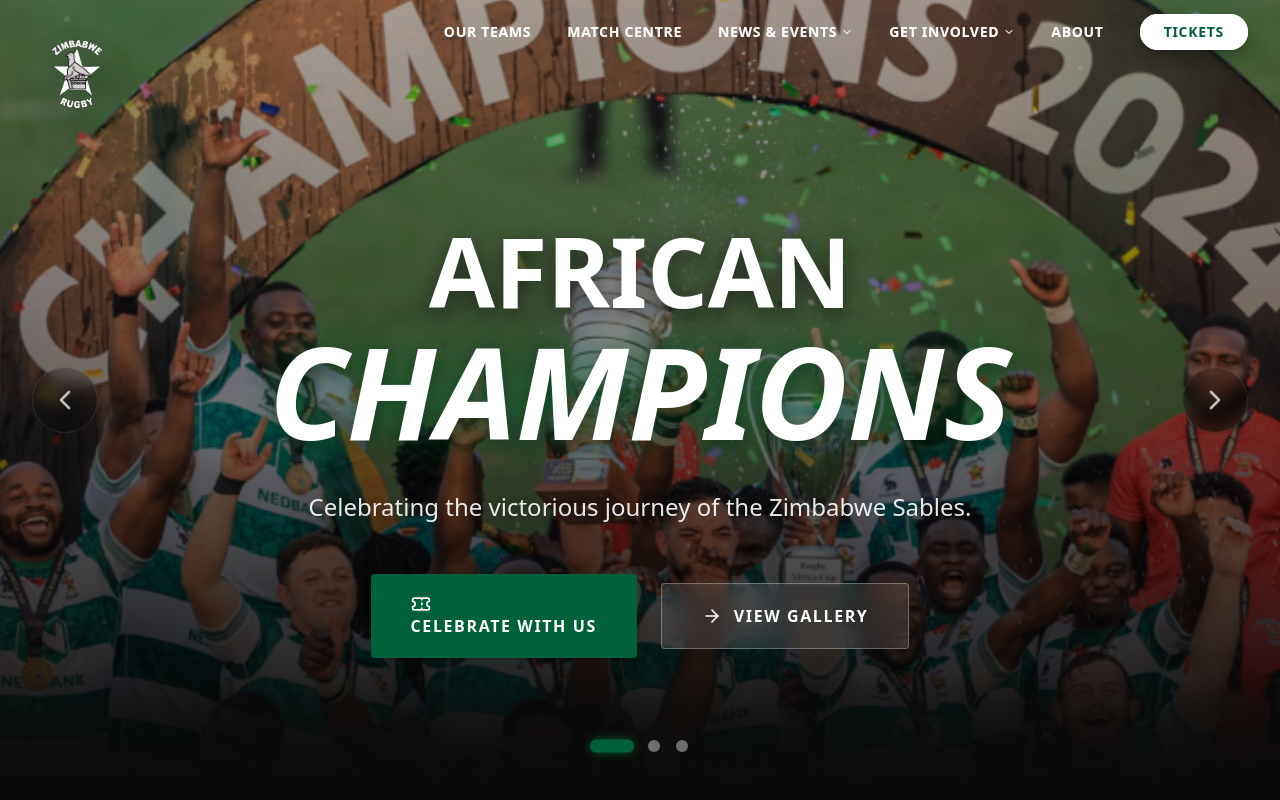
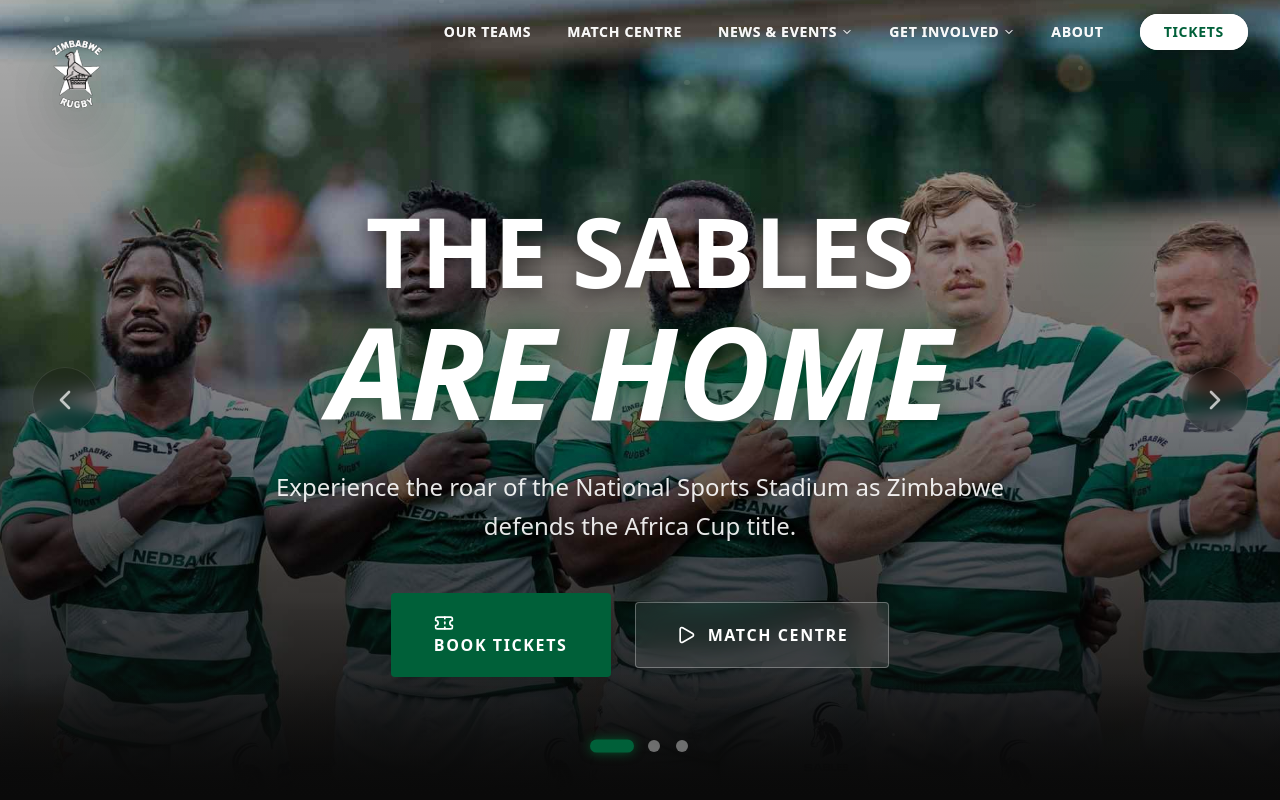
Before and after one commit to No1zee/ZimRugby, a Next.js app: page / in a window 1280 px wide. Shown: the top 800 px of the page. Built offline with nearby package versions, Linux system fonts and the light colour scheme.

Commit message:
further minor tweaks

```diff
--- a/src/components/home/HeroCarousel.tsx
+++ b/src/components/home/HeroCarousel.tsx
@@ -28,6 +28,19 @@
 const slides: SlideData[] = [
   {
     id: 1,
+    image: "/images/teams/sables.jpg",
+    headline: {
+      line1: "THE SABLES",
+      line2: "ARE HOME",
+    },
+    subtext: "Experience the roar of the National Sports Stadium as Zimbabwe defends the Africa Cup title.",
+    ctas: {
+      primary: { label: "Book Tickets", href: "/tickets", icon: Ticket },
+      secondary: { label: "Match Centre", href: "/match-centre", icon: Play },
+    },
+  },
+  {
+    id: 2,
     image: "/images/teams/african-chamions.png", // Using the uploaded file (note: user filename has typo "chamions")
     headline: {
       line1: "AFRICAN",
@@ -37,19 +50,6 @@
     ctas: {
       primary: { label: "Celebrate With Us", href: "/sables", icon: Ticket },
       secondary: { label: "View Gallery", href: "/gallery", icon: ArrowRight },
-    },
-  },
-  {
-    id: 2,
-    image: "/images/teams/sables.jpg",
-    headline: {
-      line1: "THE SABLES",
-      line2: "ARE HOME",
-    },
-    subtext: "Experience the roar of the National Sports Stadium as Zimbabwe defends the Africa Cup title.",
-    ctas: {
-      primary: { label: "Book Tickets", href: "/tickets", icon: Ticket },
-      secondary: { label: "Match Centre", href: "/match-centre", icon: Play },
     },
   },
   {
```
